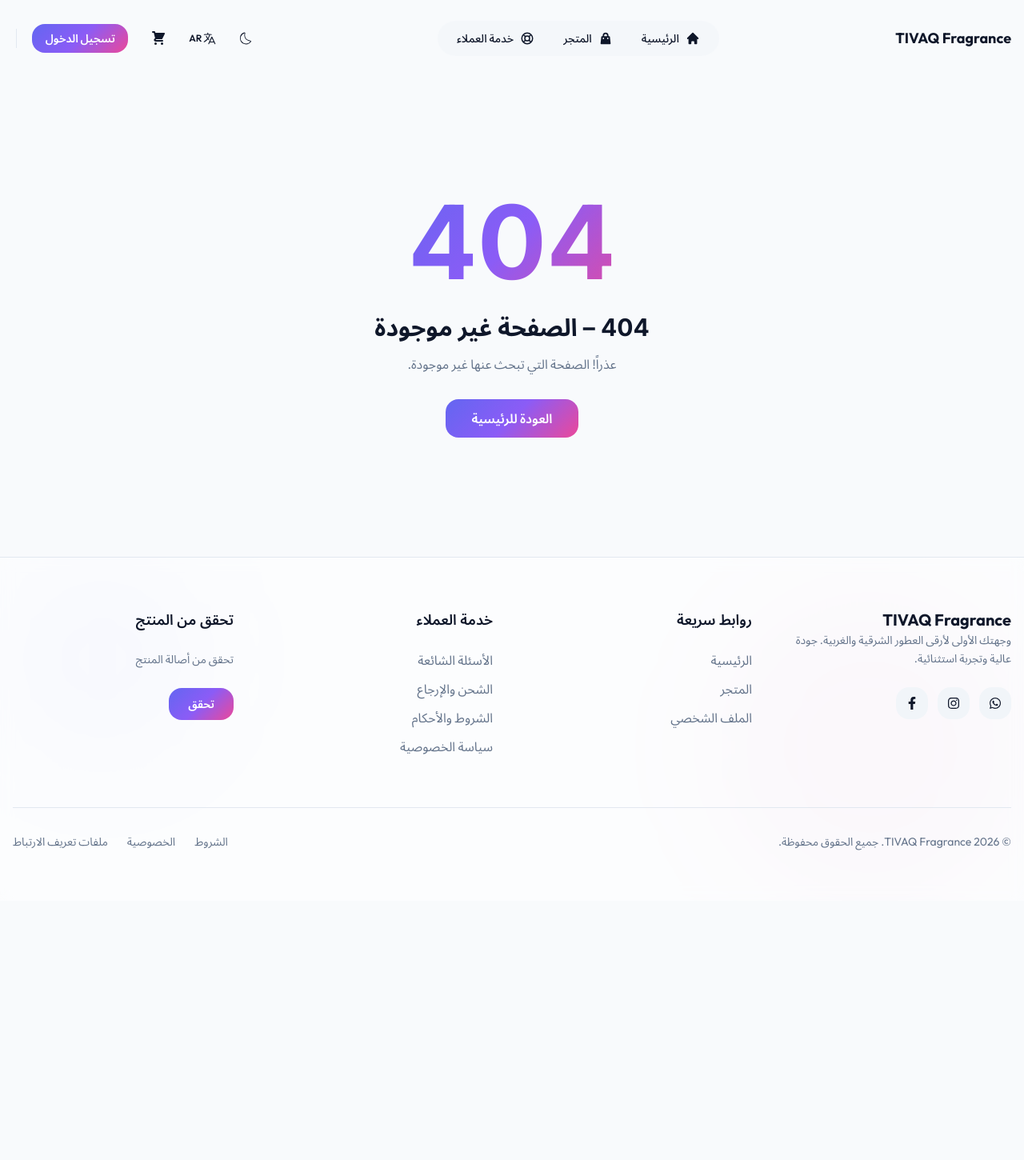
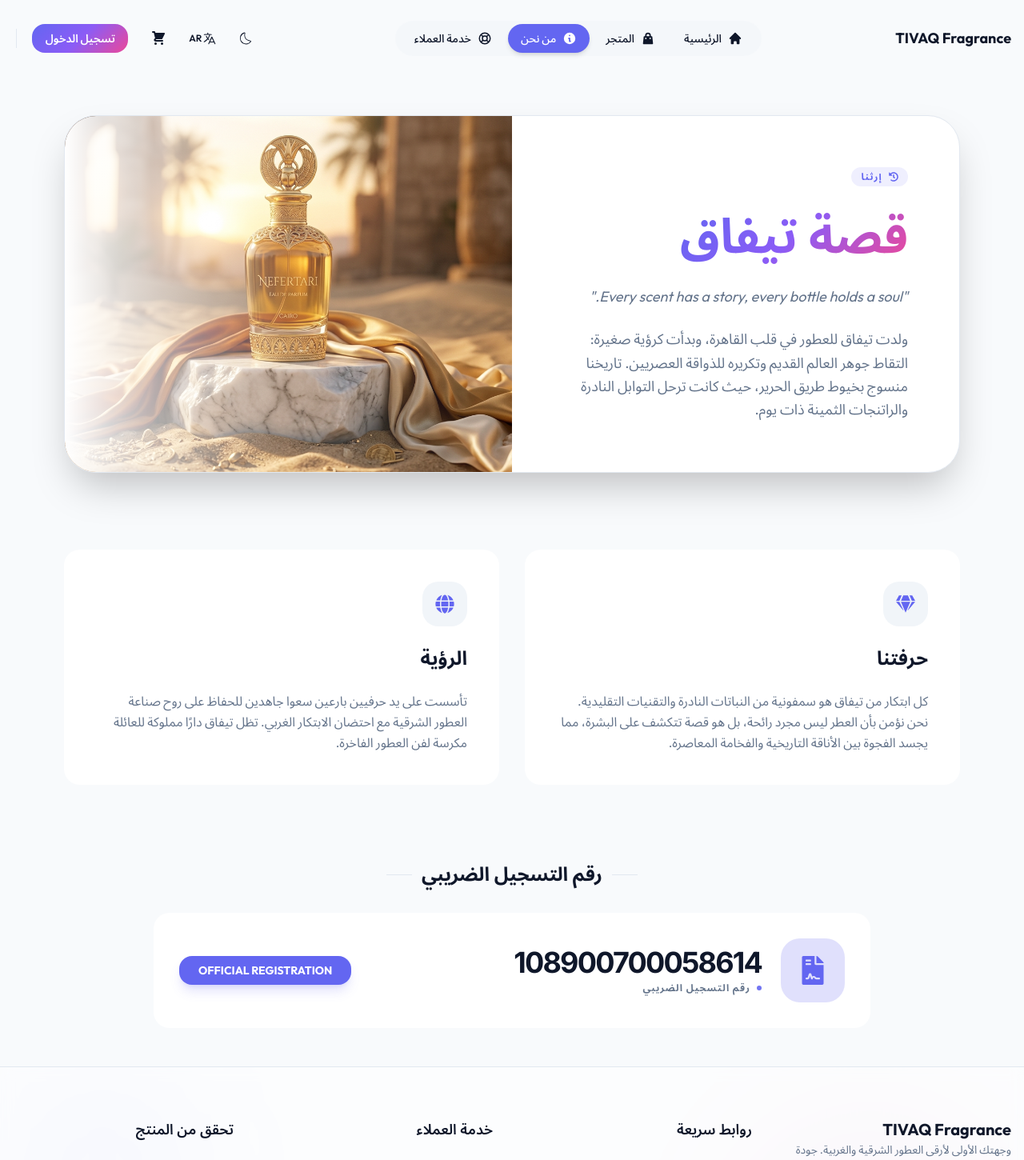
Before and after one commit to BelalWaheed/east-perfumes, a React (Vite) app: page /about-us in a window 1280 px wide. Shown: the top 1450 px of the page at 80% size. Before the commit the page ends 1126 px from the top, so only its background shows below. Built offline with nearby package versions, Linux system fonts and the light colour scheme; no server answers.

Commit message:
implement site layout with navigation, footer, and About Us page including i18n support

```diff
--- a/src/components/Footer.jsx
+++ b/src/components/Footer.jsx
@@ -50,6 +50,7 @@ export default function Footer() {
               <ul className="space-y-3">
                 {[
                   { to: '/', label: t('common.home') },
+                  { to: '/about-us', label: t('footer.aboutUs') },
                   { to: '/products', label: t('common.shop') },
                   { to: '/profile', label: t('common.profile') },
                 ].map((link, i) => (
--- a/src/components/Navbar.jsx
+++ b/src/components/Navbar.jsx
@@ -8,7 +8,8 @@ import {
   HiShoppingBag,
   HiOutlineSupport,
   HiChevronRight,
-  HiShieldCheck
+  HiShieldCheck,
+  HiInformationCircle
 } from 'react-icons/hi';
 import { MdOutlineLightMode } from 'react-icons/md';
 import { CiDark } from 'react-icons/ci';
@@ -110,6 +111,13 @@ export default function Navbar() {
             >
               <HiShoppingBag className="text-lg" />
               {t('common.shop')}
+            </button>
+            <button
+              onClick={() => handleNavigate('/about-us')}
+              className={`px-4 py-2 rounded-full text-sm font-medium transition-all duration-200 flex items-center gap-2 ${activeClass('/about-us')}`}
+            >
+              <HiInformationCircle className="text-lg" />
+              {t('footer.aboutUs')}
             </button>
             <button
               onClick={() => handleNavigate('/customer-service')}
@@ -230,6 +238,16 @@ export default function Navbar() {
                 </div>
                 <HiChevronRight className="text-lg opacity-50" />
               </button>
+              <button
+                onClick={() => handleNavigate('/about-us')}
+                className={`flex items-center justify-between px-4 py-3 rounded-xl transition-all duration-200 font-medium ${activeClass('/about-us')}`}
+              >
+                <div className="flex items-center gap-3">
+                  <HiInformationCircle className="text-xl" />
+                  {t('footer.aboutUs')}
+                </div>
+                <HiChevronRight className="text-lg opacity-50" />
+              </button>
 
               <button
                 onClick={() => handleNavigate('/customer-service')}
--- a/src/i18n/ar.json
+++ b/src/i18n/ar.json
@@ -235,9 +235,21 @@
     "invalidDesc": "لم يتم العثور على منتج بهذا الكود. تأكد من الكود وحاول مرة أخرى.",
     "alreadyVerified": "تم التحقق من هذا المنتج مسبقاً وكوده أصبح غير نشط الآن."
   },
+  "aboutUs": {
+    "title": "إرثنا",
+    "subtitle": "رحلة من العطور، تتخطى الحدود والعصور.",
+    "storyTitle": "قصة تيفاق",
+    "storyText": "ولدت تيفاق للعطور في قلب القاهرة، وبدأت كرؤية صغيرة: التقاط جوهر العالم القديم وتكريره للذواقة العصريين. تاريخنا منسوج بخيوط طريق الحرير، حيث كانت ترحل التوابل النادرة والراتنجات الثمينة ذات يوم.",
+    "missionTitle": "حرفتنا",
+    "missionText": "كل ابتكار من تيفاق هو سمفونية من النباتات النادرة والتقنيات التقليدية. نحن نؤمن بأن العطر ليس مجرد رائحة، بل هو قصة تتكشف على البشرة، مما يجسد الفجوة بين الأناقة التاريخية والفخامة المعاصرة.",
+    "founderTitle": "الرؤية",
+    "founderText": "تأسست على يد حرفيين بارعين سعوا جاهدين للحفاظ على روح صناعة العطور الشرقية مع احتضان الابتكار الغربي. تظل تيفاق دارًا مملوكة للعائلة مكرسة لفن العطور الفاخرة."
+  },
   "customerService": {
     "title": "خدمة العملاء",
     "subtitle": "نحن هنا لمساعدتك. اعثر على إجابات للأسئلة الشائعة.",
+    "taxRegistration": "رقم التسجيل الضريبي",
+    "taxNumber": "108900700058614",
     "needHelp": "هل تحتاج مساعدة؟",
     "helpDesc": "تحقق من الأسئلة الشائعة ومعلومات الشحن والسياسات.",
     "verifyTitle": "التحقق من المنتج",
--- a/src/i18n/en.json
+++ b/src/i18n/en.json
@@ -238,9 +238,21 @@
     "invalidDesc": "No product found with this code. Please check and try again.",
     "alreadyVerified": "This product was previously verified and its code is now inactive."
   },
+  "aboutUs": {
+    "title": "Our Legacy",
+    "subtitle": "A journey of scents, crossing boundaries and eras.",
+    "storyTitle": "The TIVAQ Story",
+    "storyText": "Born in the heart of Cairo, TIVAQ Fragrance began as a small vision: to capture the essence of the ancient world and refine it for the modern connoisseur. Our history is woven with the threads of the silk road, where rare spices and precious resins once traveled.",
+    "missionTitle": "Our Craft",
+    "missionText": "Every TIVAQ creation is a symphony of rare botanicals and traditional techniques. We believe that a perfume is not just a scent, but a story that unfolds on the skin, bridging the gap between historical elegance and contemporary luxury.",
+    "founderTitle": "The Vision",
+    "founderText": "Founded by master artisans who sought to preserve the soul of oriental perfumery while embracing western innovation. TIVAQ remains a family-owned house dedicated to the art of fine fragrance."
+  },
   "customerService": {
     "title": "Customer Service",
     "subtitle": "We're here to help. Find answers to common questions.",
+    "taxRegistration": "Follow tax registration number",
+    "taxNumber": "108900700058614",
     "needHelp": "Need Help?",
     "helpDesc": "Check our FAQ, shipping info, and policies.",
     "verifyTitle": "Verify Product",
--- a/src/layouts/UserLayout.jsx
+++ b/src/layouts/UserLayout.jsx
@@ -11,6 +11,7 @@ import Login from '@/pages/user/Login';
 import SignUp from '@/pages/user/SignUp';
 import UserProfile from '@/pages/user/UserProfile';
 import CustomerService from '@/pages/user/CustomerService';
+import AboutUs from '@/pages/user/AboutUs';
 import NfcVerify from '@/pages/user/NfcVerify';
 import NotFound from '@/pages/user/NotFound';
 
@@ -29,6 +30,7 @@ export default function UserLayout() {
           <Route path="sign-up" element={<SignUp />} />
           <Route path="profile" element={<UserProfile />} />
           <Route path="customer-service" element={<CustomerService />} />
+          <Route path="about-us" element={<AboutUs />} />
           <Route path="verify" element={<NfcVerify />} />
           <Route path="verify/:nfcCode" element={<NfcVerify />} />
           <Route path="*" element={<NotFound />} />
--- /dev/null
+++ b/src/pages/user/AboutUs.jsx
@@ -0,0 +1,99 @@
+import { useTranslation } from '@/hooks/useTranslation';
+import { useSEO } from '@/hooks/useSEO';
+import { FaFileContract, FaHistory, FaGem, FaGlobe } from 'react-icons/fa';
+import aboutHero from '@/assets/about_us_hero.png';
+
+export default function AboutUs() {
+  const { t } = useTranslation();
+
+  useSEO({
+    title: t('aboutUs.title'),
+    description: t('aboutUs.subtitle'),
+  });
+
+  return (
+    <div className="max-w-6xl mx-auto px-4 py-12 space-y-24">
+      {/* Hero Section */}
+      <section className="relative overflow-hidden rounded-[2.5rem] bg-card border border-border shadow-2xl">
+        <div className="grid lg:grid-cols-2 gap-0 items-center">
+          <div className="p-8 md:p-16 space-y-6 relative z-10">
+            <div className="inline-flex items-center gap-2 px-3 py-1 rounded-full bg-primary/10 text-primary text-xs font-bold uppercase tracking-widest">
+              <FaHistory /> {t('aboutUs.title')}
+            </div>
+            <h1 className="text-4xl md:text-6xl font-bold leading-tight">
+              <span className="gradient-text">{t('aboutUs.storyTitle')}</span>
+            </h1>
+            <p className="text-lg text-muted-foreground leading-relaxed italic">
+              "Every scent has a story, every bottle holds a soul."
+            </p>
+            <p className="text-lg text-muted-foreground leading-relaxed">
+              {t('aboutUs.storyText')}
+            </p>
+          </div>
+          <div className="relative h-64 lg:h-full min-h-[400px] overflow-hidden">
+            <img
+              src={aboutHero}
+              alt="About TIVAQ"
+              className="absolute inset-0 w-full h-full object-cover transform hover:scale-105 transition-transform duration-[2s]"
+            />
+            {/* Gradient Overlay for content readability on small screens */}
+            <div className="absolute inset-0 bg-linear-to-r from-card via-card/20 to-transparent lg:block hidden" />
+            <div className="absolute inset-0 bg-linear-to-b from-transparent via-transparent to-card lg:hidden block" />
+          </div>
+        </div>
+      </section>
+
+      {/* Mission & Vision */}
+      <div className="grid md:grid-cols-2 gap-8">
+        <div className="card-premium p-10 space-y-6 group hover:border-primary/50 transition-colors duration-500">
+          <div className="w-14 h-14 rounded-2xl bg-secondary flex items-center justify-center text-primary text-2xl group-hover:scale-110 transition-transform duration-500">
+            <FaGem />
+          </div>
+          <h2 className="text-2xl font-bold">{t('aboutUs.missionTitle')}</h2>
+          <p className="text-muted-foreground leading-relaxed">
+            {t('aboutUs.missionText')}
+          </p>
+        </div>
+        <div className="card-premium p-10 space-y-6 group hover:border-primary/50 transition-colors duration-500">
+          <div className="w-14 h-14 rounded-2xl bg-secondary flex items-center justify-center text-primary text-2xl group-hover:scale-110 transition-transform duration-500">
+            <FaGlobe />
+          </div>
+          <h2 className="text-2xl font-bold">{t('aboutUs.founderTitle')}</h2>
+          <p className="text-muted-foreground leading-relaxed">
+            {t('aboutUs.founderText')}
+          </p>
+        </div>
+      </div>
+
+      {/* Tax Registration Section - Integrated here now */}
+      <section id="tax" className="max-w-4xl mx-auto">
+        <div className="text-center mb-8">
+          <h2 className="text-2xl font-bold flex items-center justify-center gap-3">
+             <span className="w-8 h-px bg-border hidden md:block" />
+             {t('customerService.taxRegistration')}
+             <span className="w-8 h-px bg-border hidden md:block" />
+          </h2>
+        </div>
+        <div className="card-premium p-8 border-primary/20 bg-primary/5 hover:bg-primary/10 transition-all duration-500 flex flex-col md:flex-row items-center justify-between gap-8 group">
+          <div className="flex items-center gap-6">
+            <span className="w-20 h-20 rounded-3xl bg-primary/20 flex items-center justify-center shrink-0 group-hover:scale-110 transition-transform duration-500">
+              <FaFileContract className="text-2xl sm:text-4xl text-primary" />
+            </span>
+            <div className="text-center md:text-start">
+              <h3 className="text-2xl md:text-4xl font-bold text-foreground mb-1 tracking-tighter">
+                {t('customerService.taxNumber')}
+              </h3>
+              <p className="text-muted-foreground uppercase text-xs font-bold tracking-widest flex items-center justify-center md:justify-start gap-2">
+                <span className="w-1.5 h-1.5 rounded-full bg-primary animate-pulse" />
+                {t('customerService.taxRegistration')}
+              </p>
+            </div>
+          </div>
+          <div className="px-6 py-2 rounded-xl bg-primary text-white text-sm font-bold shadow-lg shadow-primary/20 group-hover:shadow-primary/40 transition-shadow">
+            OFFICIAL REGISTRATION
+          </div>
+        </div>
+      </section>
+    </div>
+  );
+}
```
Also changed, not shown: src/assets/about_us_hero.png (added).
